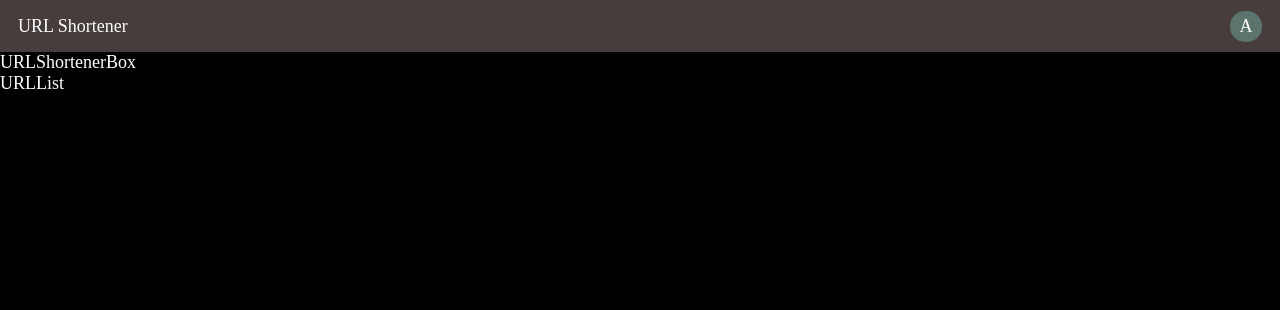
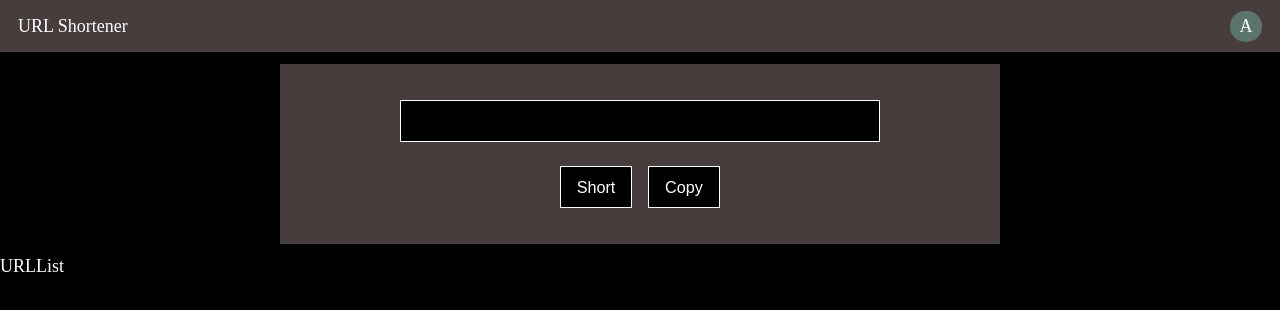
Before and after one commit to Sahil-4/url-shortener, a React (Vite) app: page / in a window 1280 px wide. Shown: the top 310 px of the page. Built offline with nearby package versions, Linux system fonts and the light colour scheme.

Commit message:
created URLShortenerBox component

```diff
--- a/src/App.css
+++ b/src/App.css
@@ -80,3 +80,41 @@
     color: #000000;
     background: #ffffff;
 }
+
+.url-shortener-box {
+    height: 180px;
+    width: 720px;
+    display: flex;
+    flex-direction: column;
+    justify-content: center;
+    align-items: center;
+    background: #473d3d;
+    margin: 12px auto;
+}
+
+.url-shortener-box input,
+.url-shortener-box button {
+    height: 42px;
+    width: 72px;
+    font-size: 0.9rem;
+    color: #ffffff;
+    background: #000000;
+    border: 1px solid #ffffff;
+    outline: none;
+    margin: 12px 8px;
+}
+
+.url-shortener-box input {
+    width: 480px;
+    height: 42px;
+}
+
+.url-shortener-box inputshort {
+    width: 360px;
+}
+
+.url-shortener-box button:hover,
+.url-shortener-box button:active {
+    color: #000000;
+    background: #ffffff;
+}
--- a/src/Components/URLShortenerBox.jsx
+++ b/src/Components/URLShortenerBox.jsx
@@ -1,8 +1,38 @@
+import { useState } from "react";
 
 function URLShortenerBox() {
+  const [url, setUrl] = useState("");
+
+  const shortURL = () => {
+    if (url === "") return alert("Add a valid URL");
+    console.log(url);
+  };
+
+  const copyURL = () => {
+    if (url === "") return alert("Add a valid URL");
+    console.log(url);
+  };
+
   return (
-    <div>URLShortenerBox</div>
-  )
+    <div>
+      <div className="url-shortener-box">
+        <input
+          type="text"
+          name="url"
+          value={url}
+          onChange={(e) => setUrl(e.target.value)}
+        />
+        <div>
+          <button className="pointer" onClick={shortURL}>
+            Short
+          </button>
+          <button className="pointer" onClick={copyURL}>
+            Copy
+          </button>
+        </div>
+      </div>
+    </div>
+  );
 }
 
-export default URLShortenerBox
+export default URLShortenerBox;
```
